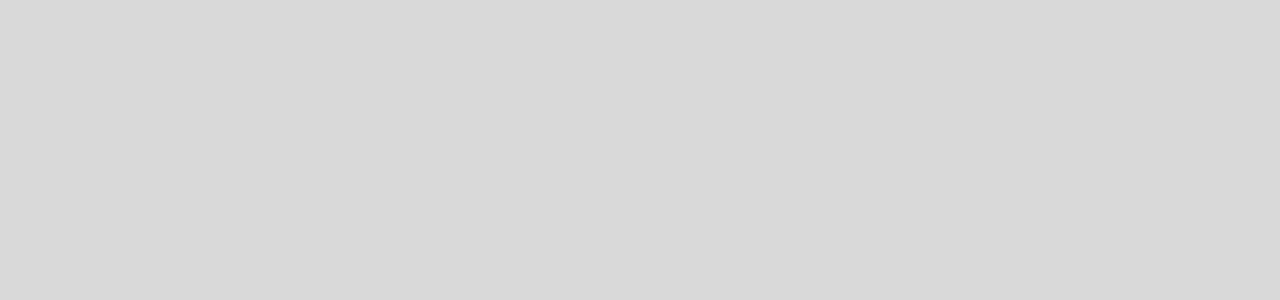
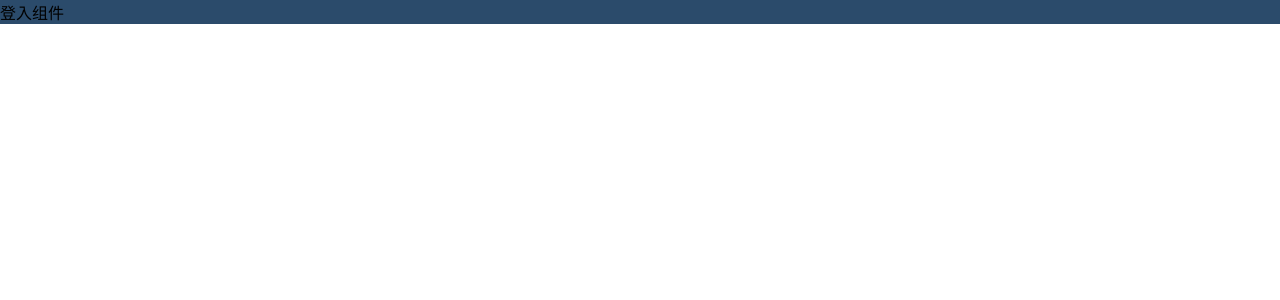
Before and after one commit to 237370905/vue_shop_manage, a Vue app: page /#/login in a window 1280 px wide. Shown: the top 300 px of the page. Built offline with nearby package versions, Linux system fonts and the light colour scheme.

Commit message:
20210301

```diff
--- a/package.json
+++ b/package.json
@@ -17,6 +17,8 @@
     "@vue/cli-plugin-babel": "~4.5.0",
     "@vue/cli-plugin-router": "~4.5.0",
     "@vue/cli-service": "~4.5.0",
+    "less": "^4.1.1",
+    "less-loader": "^7.3.0",
     "vue-template-compiler": "^2.6.11"
   }
 }
--- a/src/App.vue
+++ b/src/App.vue
@@ -23,6 +23,5 @@ body {
   position: relative;
   width: 100%;
   height: 100%;
-  background-color: rgba(182, 182, 182, 0.5);
 }
 </style>
--- /dev/null
+++ b/src/components/Login.vue
@@ -0,0 +1,13 @@
+<template>
+  <div class="login_container">登入组件</div>
+</template>
+
+<script>
+export default {};
+</script>
+
+<style lang="less" scoped>
+.login_container {
+  background-color: #2b4b6b;
+}
+</style>
--- a/src/router/index.js
+++ b/src/router/index.js
@@ -1,14 +1,17 @@
 import Vue from 'vue'
 import VueRouter from 'vue-router'
-import Home from '../views/Home.vue'
+import Login from '../components/Login.vue'
 
 Vue.use(VueRouter)
 
 const routes = [{
     path: '/',
-    name: 'Home',
-    component: Home
-}, ]
+    redirect: '/login'
+}, {
+    path: '/login',
+    name: 'login',
+    component: Login
+}]
 
 const router = new VueRouter({
     routes
--- a/src/views/Home.vue
+++ /dev/null
@@ -1,20 +0,0 @@
-<template>
-  <div class="home">
-    <img alt="Vue logo" src="../assets/logo.png" />
-  </div>
-</template>
-
-<script>
-export default {
-  name: "Home",
-  components: {},
-};
-</script>
-<style scoped>
-.home {
-  position: absolute;
-  top: 50%;
-  left: 50%;
-  transform: translate(-50%, -50%);
-}
-</style>
```
Also changed, not shown: src/main.js (+6 -2 lines), 2 other files (tests, documents, lock files or other folders).
